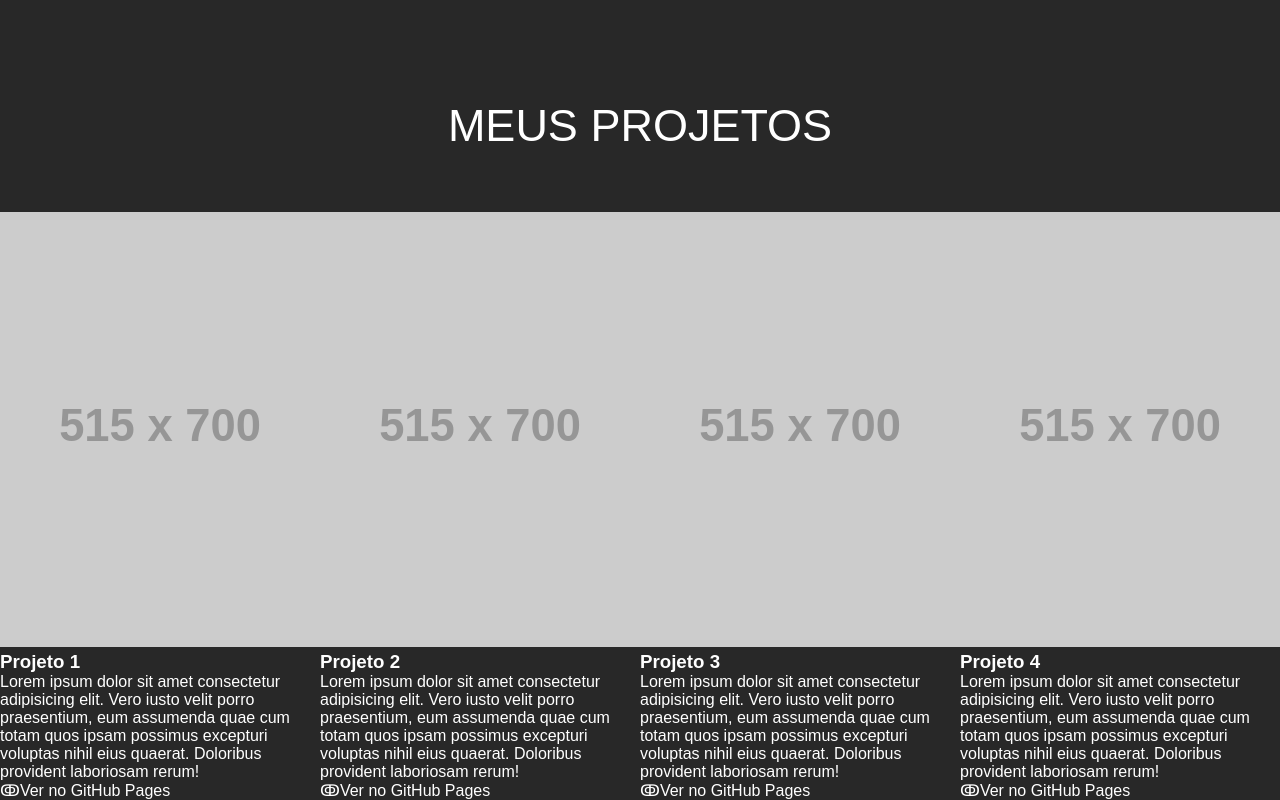
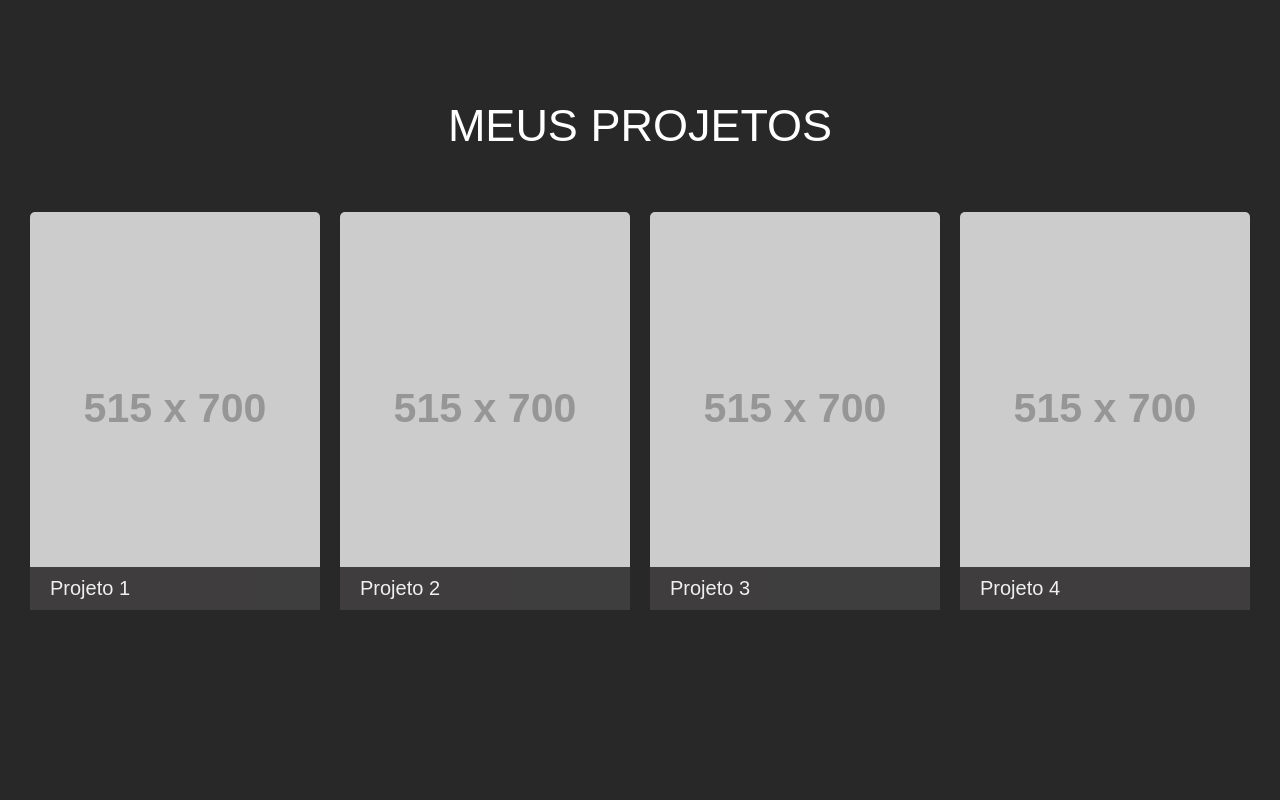
Before and after one commit to rickmotasantos/portifolio, a plain HTML site: page index.html in a window 1280 px wide. Shown: the part 2862-3662 px from the top of the page. After the commit the page ends 3476 px from the top, so only its background shows below. Drawn offline with nearby package versions, Linux system fonts and the light colour scheme; placeholder pictures from the web are drawn by us; a web font is replaced by a local one.

Commit message:
adicionada a sessão meus projetos

```diff
--- a/index.html
+++ b/index.html
@@ -189,7 +189,7 @@
             </div>
         </div>
 
-        <div class="container-projetos">
+        <div class="container-projetos container">
             <div class="projeto">
                 <a href="#">
                     <img src="https://via.placeholder.com/515x700" alt="nome do projeto">
@@ -197,7 +197,7 @@
                     <div class="informacoes-projeto">
                         <p>Lorem ipsum dolor sit amet consectetur adipisicing elit. Vero iusto velit porro praesentium, eum assumenda quae cum totam quos ipsam possimus excepturi voluptas nihil eius quaerat. Doloribus provident laboriosam rerum!</p>
 
-                        <p> ↂVer no GitHub Pages</p>
+                        <p>🔗 Ver no GitHub Pages</p>
                     </div>
                 </a>
             </div>
@@ -209,7 +209,7 @@
                     <div class="informacoes-projeto">
                         <p>Lorem ipsum dolor sit amet consectetur adipisicing elit. Vero iusto velit porro praesentium, eum assumenda quae cum totam quos ipsam possimus excepturi voluptas nihil eius quaerat. Doloribus provident laboriosam rerum!</p>
 
-                        <p> ↂVer no GitHub Pages</p>
+                        <p> 🔗 Ver no GitHub Pages</p>
                     </div>
                 </a>
             </div>
@@ -221,7 +221,7 @@
                     <div class="informacoes-projeto">
                         <p>Lorem ipsum dolor sit amet consectetur adipisicing elit. Vero iusto velit porro praesentium, eum assumenda quae cum totam quos ipsam possimus excepturi voluptas nihil eius quaerat. Doloribus provident laboriosam rerum!</p>
 
-                        <p> ↂVer no GitHub Pages</p>
+                        <p> 🔗 Ver no GitHub Pages</p>
                     </div>
                 </a>
             </div>
@@ -233,7 +233,7 @@
                     <div class="informacoes-projeto">
                         <p>Lorem ipsum dolor sit amet consectetur adipisicing elit. Vero iusto velit porro praesentium, eum assumenda quae cum totam quos ipsam possimus excepturi voluptas nihil eius quaerat. Doloribus provident laboriosam rerum!</p>
 
-                        <p> ↂVer no GitHub Pages</p>
+                        <p> 🔗 Ver no GitHub Pages</p>
                     </div>
                 </a>
             </div>
--- a/src/css/projetos.css
+++ b/src/css/projetos.css
@@ -1,4 +1,65 @@
 .projetos .container-projetos {
     display: grid;
-    grid-template-columns: repeat(4, 1fr);
+    grid-template-columns: repeat(auto-fill, minmax(250px, 1fr));
+    margin: auto;
+    grid-gap: 20px;
 }
+
+@media (max-width: 1280px) {
+    .projetos .container-projetos {
+        padding: 0 var(--mobile-padding);
+    }
+}
+
+.projetos .container-projetos .projeto {
+    border-radius: 5px;
+    transition: all 0.3s ease;
+    -moz-transition: all 0.3s ease;
+    -webkit-transition: all 0.3s ease;
+    -o-transition: all 0.3s ease;
+    position: relative;
+}
+
+.projetos .container-projetos .projeto:hover,
+.projetos .container-projetos .projeto:hover .informacoes-projeto {
+    opacity: 0.6;
+}
+
+.projetos .container-projetos .projeto img {
+    border-top-left-radius: 5px;
+    border-top-right-radius: 5px;
+    height: 100%;
+}
+
+.projetos .container-projetos .projeto .informacoes-projeto {
+    padding: 20px;
+    background-color: var(--cor-fundo-escuro);
+    position: absolute;
+    top: 0;
+    height: 100%;
+    width: 100%;
+    opacity: 0;
+    transition: all 0.3s ease;
+    -moz-transition: all 0.3s ease;
+    -webkit-transition: all 0.3s ease;
+    -o-transition: all 0.3s ease;
+}
+
+.projetos .container-projetos .projeto .informacoes-projeto p:nth-child(2) {
+    font-weight: 700;
+    margin-top: 10px;
+    font-size: 1.8rem;
+}
+
+.projetos .container-projetos .projeto h3 {
+    font-size: 2rem;
+    font-weight: 500;
+    position: absolute;
+    bottom: 0;
+    background-color: var(--cor-fundo-escuro);
+    width: 100%;
+    padding-left: 20px;
+    padding-bottom: 10px;
+    padding-top: 10px;
+    opacity: 0.7;
+}
```
